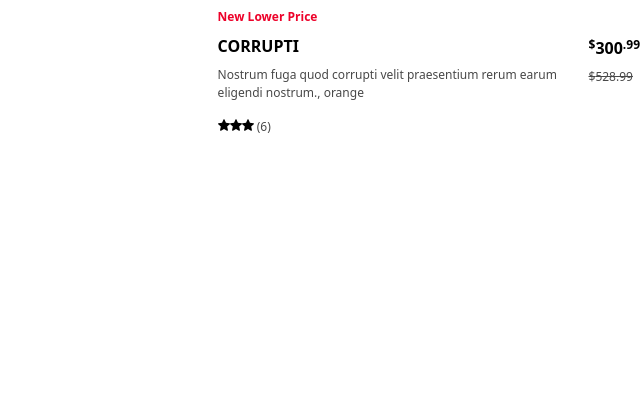
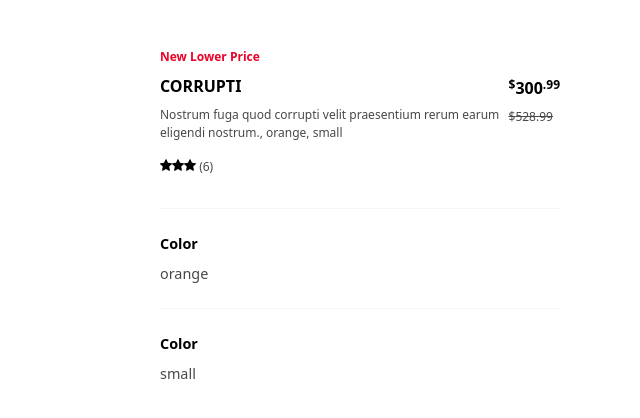
Before and after one commit to hrr48-BlueJayWay/product-options, a React app: page / in a window 1280 px wide. Shown: the top 418 px of the page, without its empty margins (640-1280 px from the left). Built offline with nearby package versions, Linux system fonts and the light colour scheme; the HTML template or start-up script is replaced by a standard one.

Commit message:
Change overall appearance to match ikea layout

```diff
--- a/client/src/app.jsx
+++ b/client/src/app.jsx
@@ -3,14 +3,17 @@ import ReactDOM from 'react-dom';
 import styled from 'styled-components';
 import Helpers from './helpers.js';
 import ProductOverview from './components/ProductOverview.jsx';
+import VarianceOverview from './components/VarianceOverview.jsx';
 import exampleData from './data/exampleData.js';
 import GlobalStyle from './globalStyle/createGlobalStyle.jsx'
 import Sidebar from './components/Sidebar.jsx'
 
 const Module = styled.div`
+  padding: 0 5rem 0 1.5rem;
+  margin-top: 2.5rem;
   position: absolute;
   right: 0;
-  width: 33%;
+  width: 25rem;
 `;
 
 const Pane = styled.div`
@@ -31,12 +34,17 @@ const [sidebarView, setSidebarView] = useState();
 
 
   return (
-    <Module>
+    <div>
       {sidebarClicked && <Pane onClick={() => setSidebarClicked(false)} />}
       <Sidebar data={data} sidebarClicked={sidebarClicked} setSidebarClicked={setSidebarClicked} sidebarView={sidebarView}/>
+    <Module>
       <GlobalStyle />
       <ProductOverview data={data} setSidebarView={setSidebarView} setSidebarClicked={setSidebarClicked}/>
+      <VarianceOverview options={data.colors} />
+      <VarianceOverview options={data.sizes} />
     </Module>
+    </div>
+
   )
 };
 
--- a/client/src/components/ProductOverview.jsx
+++ b/client/src/components/ProductOverview.jsx
@@ -9,6 +9,7 @@ const GridParent = styled.div`
   "main main pricing"
   "description description pricing"
   "reviews reviews pricing";
+  margin-bottom: 1.5rem;
 `;
 
 const NewPrice = styled.div`
--- a/client/src/components/VarianceOverview.jsx
+++ b/client/src/components/VarianceOverview.jsx
@@ -0,0 +1,30 @@
+import React, { useState } from 'react';
+import styled from 'styled-components';
+
+const Title = styled.div`
+  border-top: 1px solid #f5f5f5;
+  padding-top: 1.5rem;
+  font-weight: 700;
+  font-size: 0.9rem;
+`;
+
+const SelectedOption = styled.div`
+  margin-top: 0.5rem;
+  color: #484848;
+  font-size: 0.9rem;
+  margin-bottom: 1.5rem;
+`;
+
+const VarianceOverview = (props) => {
+  console.log(props);
+  const [currentOption, setCurrentOption] = useState(props.options[0])
+
+  return (
+    <div>
+      <Title>Color</Title>
+      <SelectedOption>{currentOption}</SelectedOption>
+    </div>
+  );
+};
+
+export default VarianceOverview;
--- a/client/src/data/exampleData.js
+++ b/client/src/data/exampleData.js
@@ -4,9 +4,15 @@ const exampleData = {
           salePrice: 300
     },
       colors: [
-          'orange'
+          'orange',
+          'purple',
+          'tangello',
     ],
-      sizes: [],
+      sizes: [
+            'small',
+            'medium',
+            'large',
+      ],
       _id: '5f7397b36d78c4180781a9c3',
       title: 'corrupti',
       description: 'Nostrum fuga quod corrupti velit praesentium rerum earum eligendi nostrum.',
```
